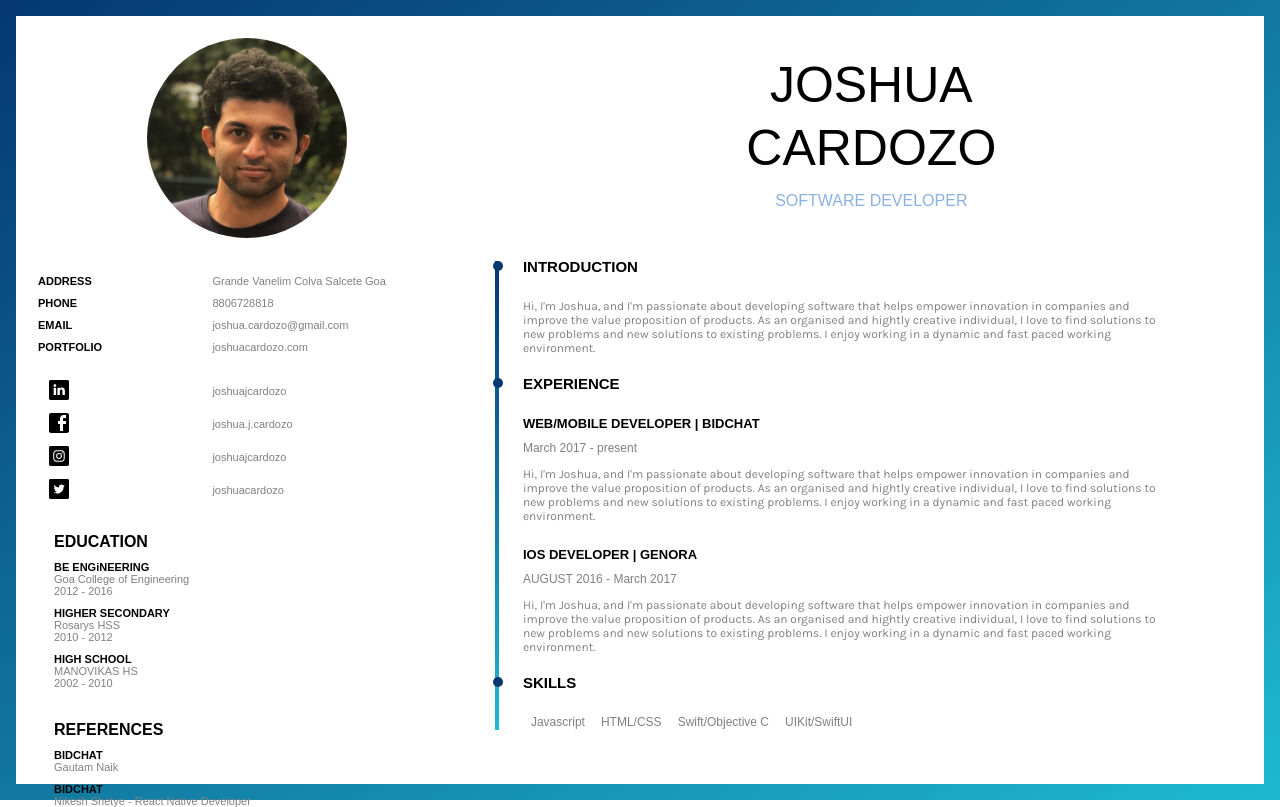
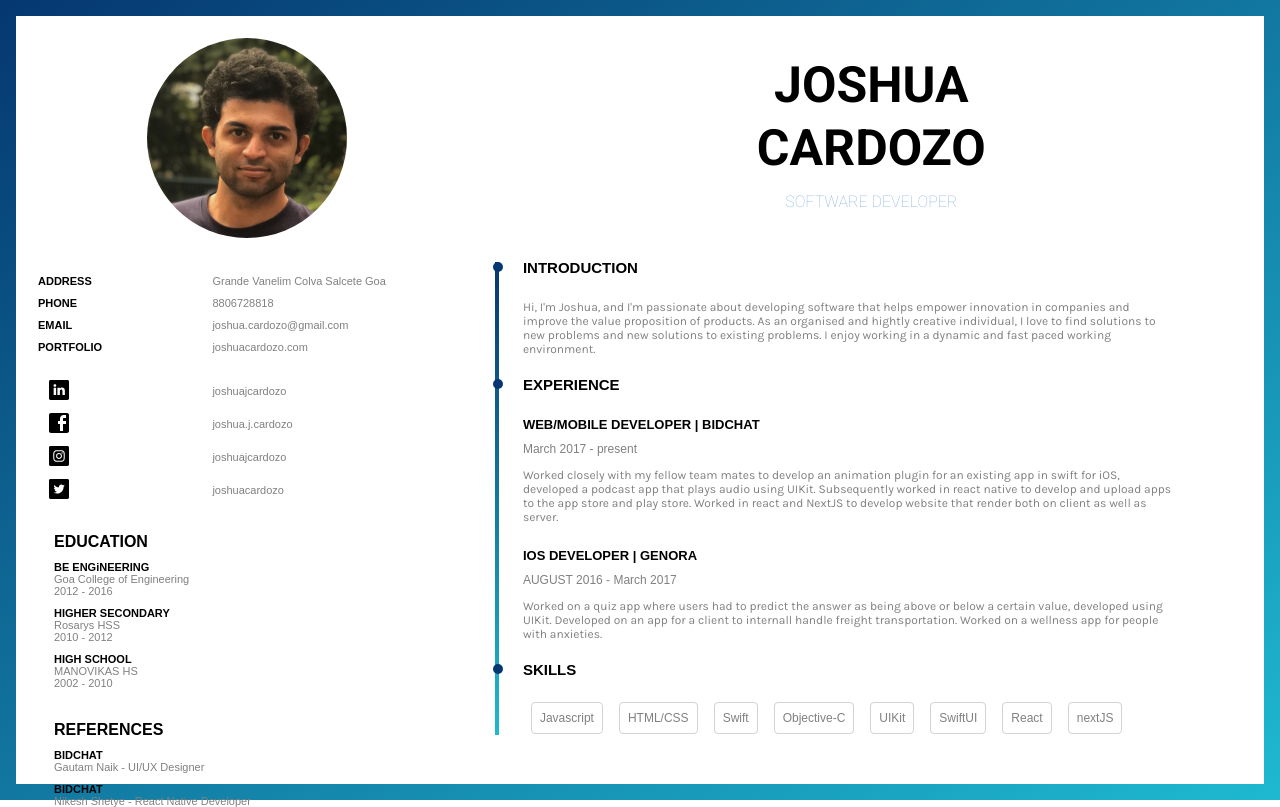
Before and after one commit to joshuacardozo1994/personal-website, a Next.js app: page /cv in a window 1280 px wide. Built offline with nearby package versions, Linux system fonts and the light colour scheme.

Commit message:
final design with fonts

```diff
--- a/pages/_app.js
+++ b/pages/_app.js
@@ -23,6 +23,8 @@ function MyApp({ Component, pageProps }) {
         <link rel="shortcut icon" href="/favicon.ico" type="image/x-icon" />
         <link rel="alternate icon" href="/favicon.ico" type="image/x-icon" />
         <link href="https://fonts.googleapis.com/css2?family=Karla&family=Roboto:wght@700&display=swap" rel="stylesheet" />
+        <link rel="preconnect" href="https://fonts.gstatic.com" />
+        <link href="https://fonts.googleapis.com/css2?family=Roboto:wght@100&display=swap" rel="stylesheet" />
       </Head>
       {/* <Header /> */}
       <Component {...pageProps}/>
--- a/pages/cv.js
+++ b/pages/cv.js
@@ -6,7 +6,7 @@ const instagramLink = "https://www.instagram.com/joshuajcardozo/";
 const twitterLink = "https://twitter.com/joshuacardozo";
 
 const CV = () => {
-    return <div style={{ width: 'calc(100vw - 2em)', height: 'calc(100vh - 2em)', backgroundImage: 'linear-gradient(to bottom right, #053770, #1eb9d1)', padding: '1em' }} >
+    return <div style={{ width: 'calc(100vw - 2em)', height: 'calc(100vh - 2em)', backgroundImage: 'linear-gradient(to bottom right, #053770, #1eb9d1)', padding: '1em', fontFamily: 'Karla' }} >
         <div style={{ backgroundColor: 'white', width: '100%', height: '100%', display: 'flex', flexDirection: 'row' }} >
             <div style={{ display: 'flex', flex: 5, flexDirection: 'column', padding: '2em', fontSize: 11 }} >
                 <div style={{ width: '100%', display: 'flex', justifyContent: 'center' }} ><img src='/profile.jpg' style={{ width: 200, height: 200, borderRadius: '50%' }} /></div>
@@ -49,16 +49,16 @@ const CV = () => {
                 <strong style={{ marginTop: '2em', fontSize: 16, marginLeft: 16 }} >REFERENCES</strong>
                 <div style={{ marginLeft: 16 }} >
                     <div style={{ marginTop: 10 }} ><strong>BIDCHAT</strong></div>
-                    <a style={{ color: 'gray', fontWeight: 'normal' }} title="Website" href="https://gautamnaik.com" target="_blank" >Gautam Naik</a>
+                    <a style={{ color: 'gray', fontWeight: 'normal' }} title="Website" href="https://gautamnaik.com" target="_blank" >Gautam Naik - UI/UX Designer</a>
 
                     <div style={{ marginTop: 10 }} ><strong>BIDCHAT</strong></div>
                     <div style={{ color: 'gray' }} >Nikesh Shetye - React Native Developer</div>
                 </div>
             </div>
             <div style={{ display: 'flex', flex: 9, flexDirection: 'column', padding: '1em' }} >
-                <h1 style={{ textAlign: 'center', marginTop: 24, fontWeight: 'lighter', fontSize: 50 }} >JOSHUA</h1>
-                <h1 style={{ textAlign: 'center', marginTop: 5, fontWeight: 'lighter', fontSize: 50 }} >CARDOZO</h1>
-                <div style={{ textAlign: 'center', marginTop: 15, color: '#8ab1e3', fontWeight: 'lighter' }} >SOFTWARE DEVELOPER</div>
+                <h1 style={{ textAlign: 'center', marginTop: 24, fontWeight: 'light', fontSize: 50, fontFamily: 'Roboto' }} >JOSHUA</h1>
+                <h1 style={{ textAlign: 'center', marginTop: 5, fontWeight: 'light', fontSize: 50, fontFamily: 'Roboto' }} >CARDOZO</h1>
+                <div style={{ textAlign: 'center', marginTop: 15, color: '#8ab1e3', fontWeight: 'light', fontFamily: 'Roboto' }} >SOFTWARE DEVELOPER</div>
 
                 <div style={{ display: 'flex', flexDirection: 'row', paddingTop: 48 }} >
                     <div style={{ backgroundImage: 'linear-gradient(to bottom, #053770, #1eb9d1)', width: '0.7em', height: 'calc(100% - 10px)', marginTop: 3 }} />
@@ -78,25 +78,31 @@ const CV = () => {
                             <div style={{ fontWeight: 'bold', fontSize: 13, marginTop: 24 }} >WEB/MOBILE DEVELOPER | BIDCHAT</div>
                             <div style={{ fontWeight: 'normal', fontSize: 12, marginTop: 10, color: 'gray' }} >March 2017 - present</div>
                             <p style={{ fontSize: 12, width: '90%', marginTop: 12, color: 'gray' }} >
-                                Hi, I'm Joshua, and I'm passionate about developing software that helps empower innovation in companies and improve the value proposition of products.
-                                As an organised and hightly creative individual, I love to find solutions to new problems and new solutions to existing problems. I enjoy working in a dynamic and fast paced working environment.
+                                Worked closely with my fellow team mates to develop an animation plugin for an existing app in swift for iOS, developed a podcast app that plays audio using UIKit.
+                                Subsequently worked in react native to develop and upload apps to the app store and play store.
+                                Worked in react and NextJS to develop website that render both on client as well as server.
                             </p>
 
                             <div style={{ fontWeight: 'bold', fontSize: 13, marginTop: 24 }} >IOS DEVELOPER | GENORA</div>
                             <div style={{ fontWeight: 'normal', fontSize: 12, marginTop: 10, color: 'gray' }} >AUGUST 2016 - March 2017</div>
                             <p style={{ fontSize: 12, width: '90%', marginTop: 12, color: 'gray' }} >
-                                Hi, I'm Joshua, and I'm passionate about developing software that helps empower innovation in companies and improve the value proposition of products.
-                                As an organised and hightly creative individual, I love to find solutions to new problems and new solutions to existing problems. I enjoy working in a dynamic and fast paced working environment.
+                                Worked on a quiz app where users had to predict the answer as being above or below a certain value, developed using UIKit.
+                                Developed on an app for a client to internall handle freight transportation.
+                                Worked on a wellness app for people with anxieties.
                             </p>
                         </div>
                         <div style={{ marginLeft: 24, position: 'relative', marginTop: 20 }} >
                             <div  style={{ position: 'absolute', backgroundColor: '#053770', width: 10, height: 10, left: -30, top: 3, borderRadius: '50%' }} />
                             <div style={{ fontWeight: 'bold', fontSize: 15 }} >SKILLS</div>
                             <div style={{ marginTop: 16 }} >
-                                <span style={{ fontSize: 12, color: 'gray', margin: 8, display: "inline-block" }} >Javascript</span>
-                                <span style={{ fontSize: 12, color: 'gray', margin: 8, display: "inline-block" }} >HTML/CSS</span>
-                                <span style={{ fontSize: 12, color: 'gray', margin: 8, display: "inline-block" }} >Swift/Objective C</span>
-                                <span style={{ fontSize: 12, color: 'gray', margin: 8, display: "inline-block" }} >UIKit/SwiftUI</span>
+                                <span style={{ fontSize: 12, color: 'gray', margin: 8, display: "inline-block", padding: 8, borderRadius: 4, border: '1px lightgray solid' }} >Javascript</span>
+                                <span style={{ fontSize: 12, color: 'gray', margin: 8, display: "inline-block", padding: 8, borderRadius: 4, border: '1px lightgray solid' }} >HTML/CSS</span>
+                                <span style={{ fontSize: 12, color: 'gray', margin: 8, display: "inline-block", padding: 8, borderRadius: 4, border: '1px lightgray solid' }} >Swift</span>
+                                <span style={{ fontSize: 12, color: 'gray', margin: 8, display: "inline-block", padding: 8, borderRadius: 4, border: '1px lightgray solid' }} >Objective-C</span>
+                                <span style={{ fontSize: 12, color: 'gray', margin: 8, display: "inline-block", padding: 8, borderRadius: 4, border: '1px lightgray solid' }} >UIKit</span>
+                                <span style={{ fontSize: 12, color: 'gray', margin: 8, display: "inline-block", padding: 8, borderRadius: 4, border: '1px lightgray solid' }} >SwiftUI</span>
+                                <span style={{ fontSize: 12, color: 'gray', margin: 8, display: "inline-block", padding: 8, borderRadius: 4, border: '1px lightgray solid' }} >React</span>
+                                <span style={{ fontSize: 12, color: 'gray', margin: 8, display: "inline-block", padding: 8, borderRadius: 4, border: '1px lightgray solid' }} >nextJS</span>
                             </div>
                         </div>
                     </div>
```
